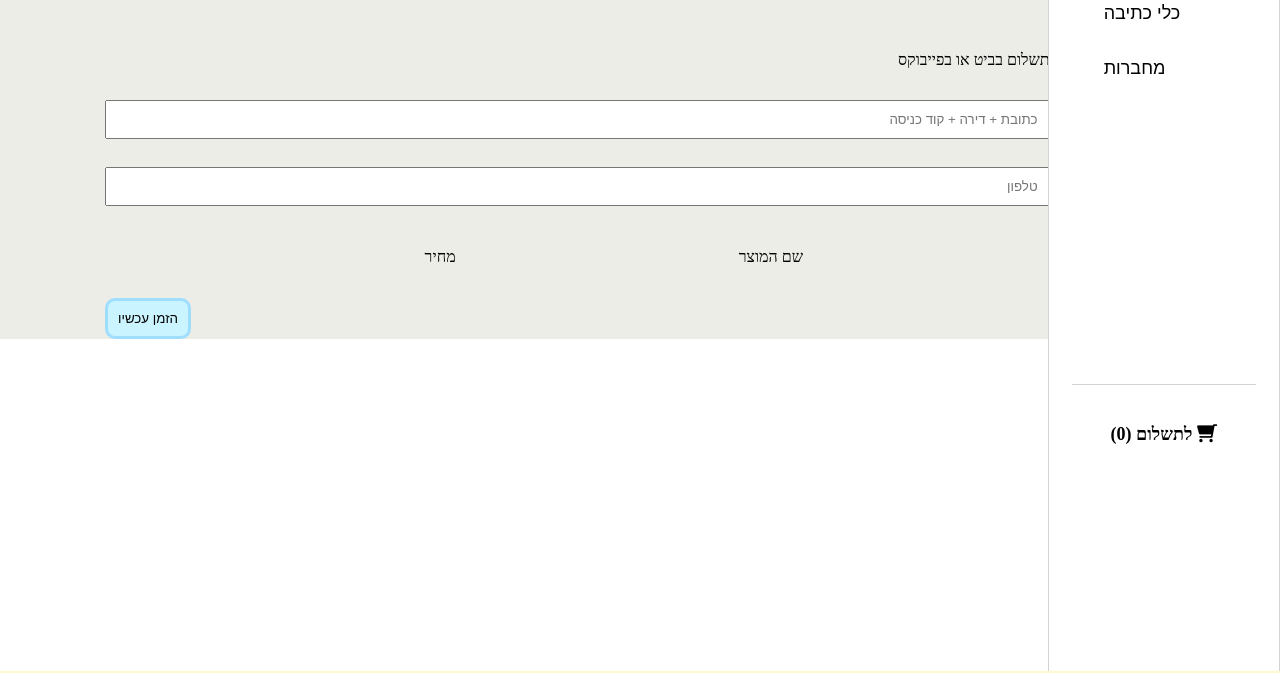
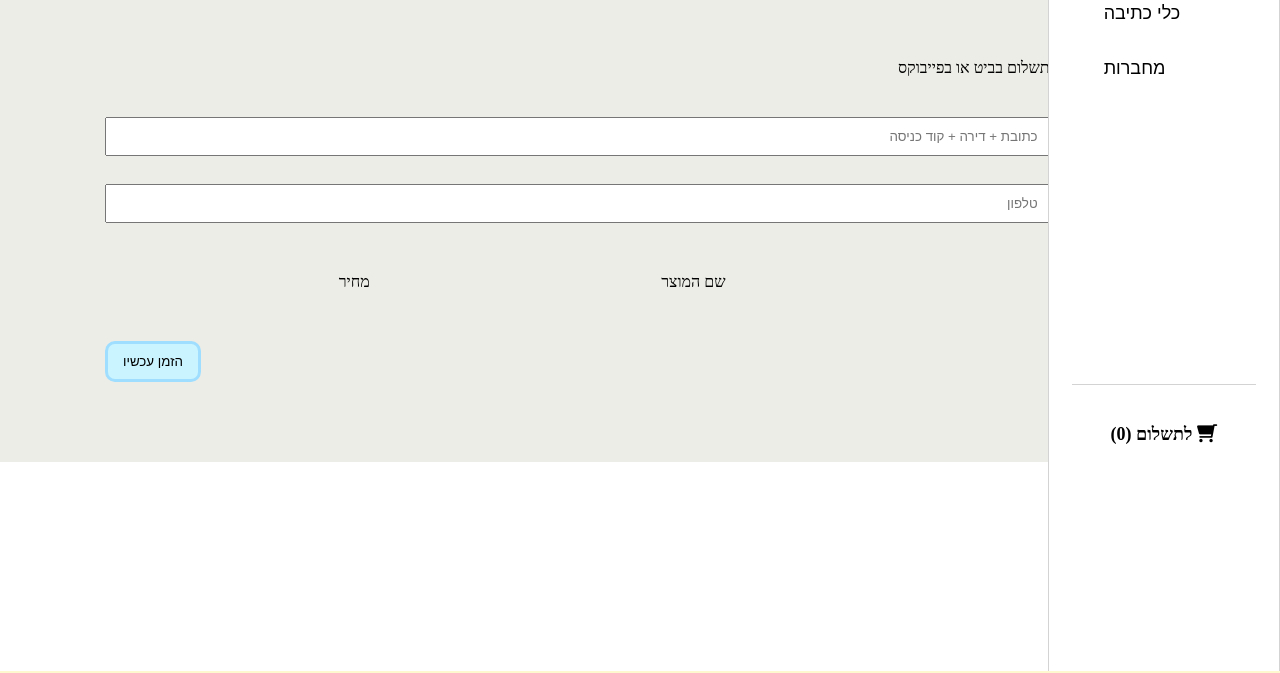
Before and after one commit to RivkyTR/Stationery-store, a website: page pages/cart.html in a window 1280 px wide. Shown: the part 61-734 px from the top of the page. Drawn offline with Linux system fonts and the light colour scheme.

Commit message:
merging the html pages

```diff
--- a/styles/cart.css
+++ b/styles/cart.css
@@ -22,23 +22,48 @@
     justify-content: space-between;
     min-height: 400px;
     width: 100%;
+    gap: 40px;
+    margin-bottom: 80px
 }
 
 
-.orderd_items{
+.orderd_items {
     width: 90%;
     display: flex;
     justify-content: space-around;
+    grid-template-columns: repeat(3, 1fr);
+    /* 3 עמודות */
+    grid-gap: 10px;
+    /* רווח בין פריטים */
+    padding-bottom: 10px;
 }
-.create_order{
+
+.itemKey {
+    min-width: 40%;
+    text-align: center;
+}
+
+.create_order {
     width: 90%;
 }
-.create_order button{
+
+.create_order button,
+.changeAmaunt button {
     border: solid #A0DEFF;
     background-color: #CAF4FF;
     border-radius: 10px;
-    padding: 10px;
+    padding:  10px 15px;
 }
-#orderd_items{
+.changeAmaunt{
+    min-width: 15%;
+}
+
+#orderd_items {
     width: 100%;
+    display: grid;
+
 }
+
+.space {
+    margin: 30px;
+}
```
